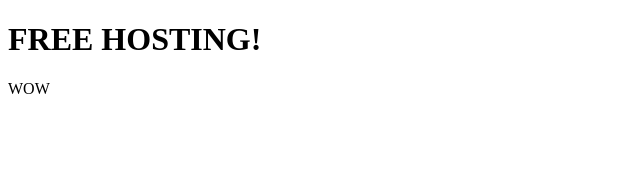
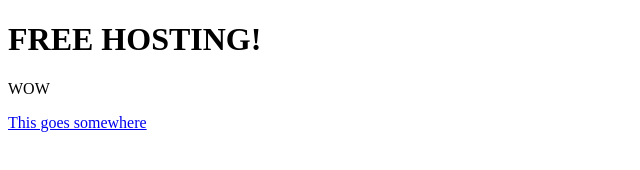
Before and after one commit to JakeSifo/JakeSifo.github.io, a plain HTML site: page index.html in a window 1280 px wide. Shown: the whole page, without its empty margins (0-640 px from the left). Drawn offline with Linux system fonts and the light colour scheme.

Commit message:
Update index.html

```diff
--- a/index.html
+++ b/index.html
@@ -6,5 +6,6 @@
     <body>
         <h1>FREE HOSTING!</h1>
         <p>WOW</p>
+        <a href="Jakes_Uconn_Stuff/Classwork/Week_2/Monday/index.html">This goes somewhere</a>
     </body>
 </html>
```
